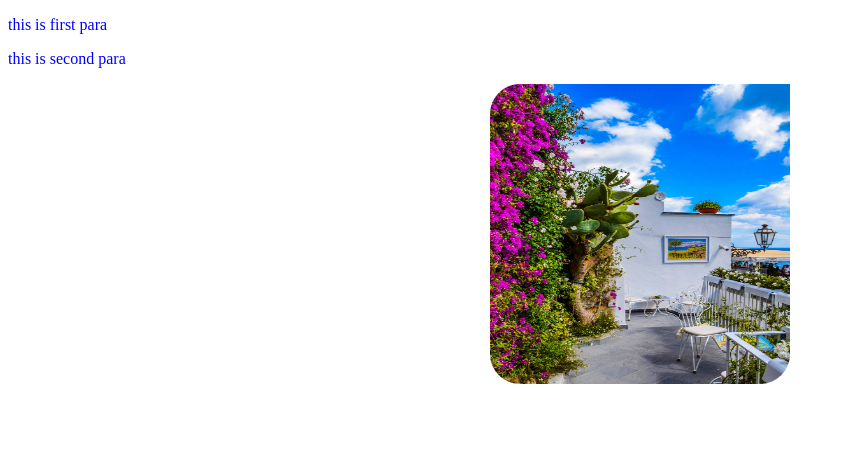
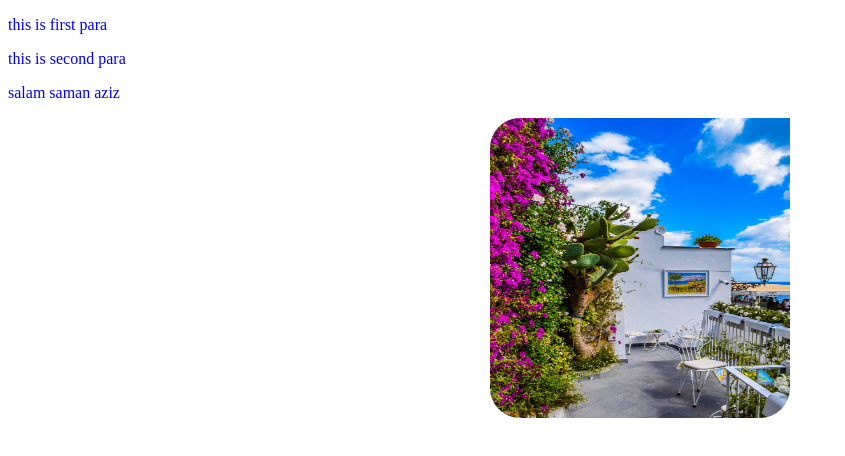
Before and after one commit to saman-zdf/html-css-lesson, a plain HTML site: page display.html in a window 1280 px wide. Shown: the whole page, without its empty margins (0-845 px from the left). Drawn offline with Linux system fonts and the light colour scheme.

Commit message:
added para

```diff
--- a/display.html
+++ b/display.html
@@ -13,6 +13,7 @@
     </div>
     <div>
       <p>this is second para</p>
+      <p>salam saman aziz</p>
     </div>
     <img src="./img/pic-1.jpg" alt="" />
   </body>
```
